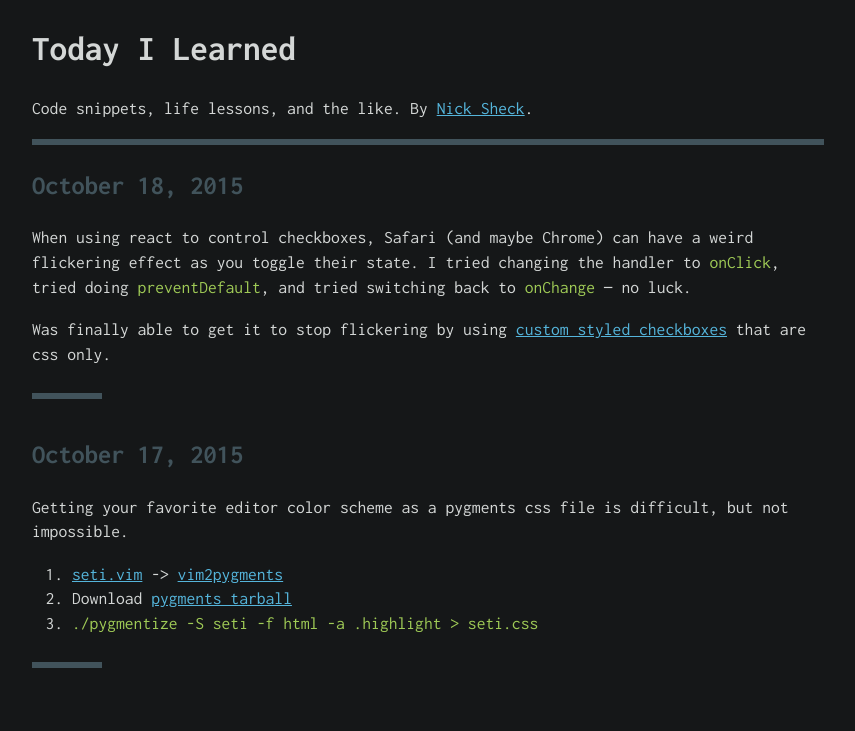
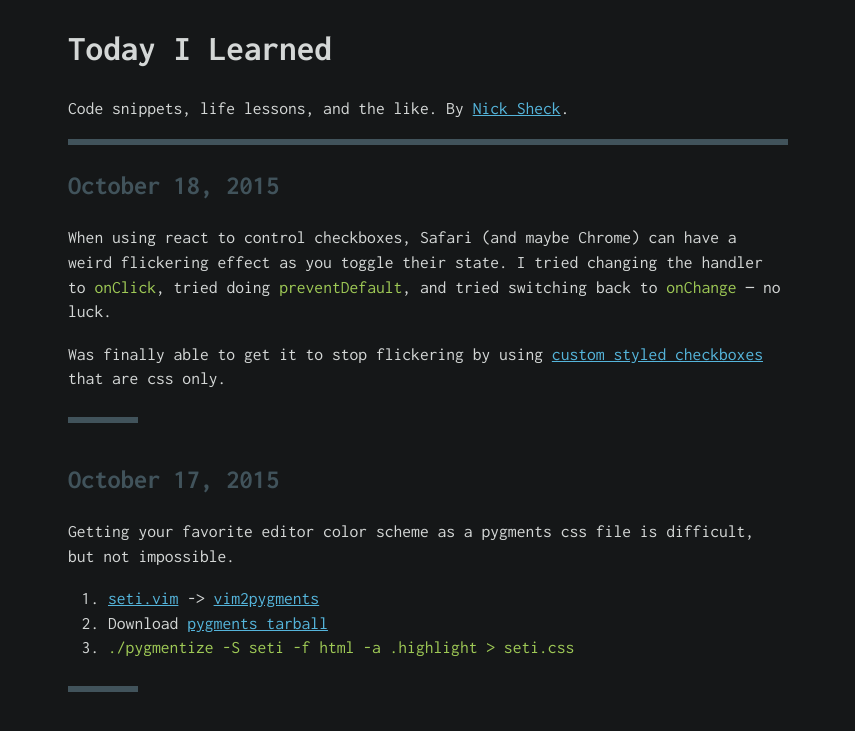
Before and after one commit to sheck/til, a Jekyll site: the page built from index.html, in a window 1280 px wide. Shown: the top 731 px of the page, without its empty margins (212-1067 px from the left). Built offline with Jekyll 4.4.1, drawn with Linux system fonts in a browser that asks for light colours.

Commit message:
Make font smaller on mobile

```diff
--- a/styles/main.scss
+++ b/styles/main.scss
@@ -6,13 +6,16 @@
 body {
   background: #151718;
   color: #d4d7d6;
-  font-size: 1.1em;
+  font-size: 1em;
   font-family: 'Inconsolata', monospace;
-  max-width: 45em;
+  max-width: 45rem;
   margin-left: auto;
   margin-right: auto;
   padding: 0 1em;
   line-height: 1.4;
+  @media (min-width: 47rem) {
+    font-size: 1.1em;
+  }
 }
 code {
   font-family: inherit;
```
